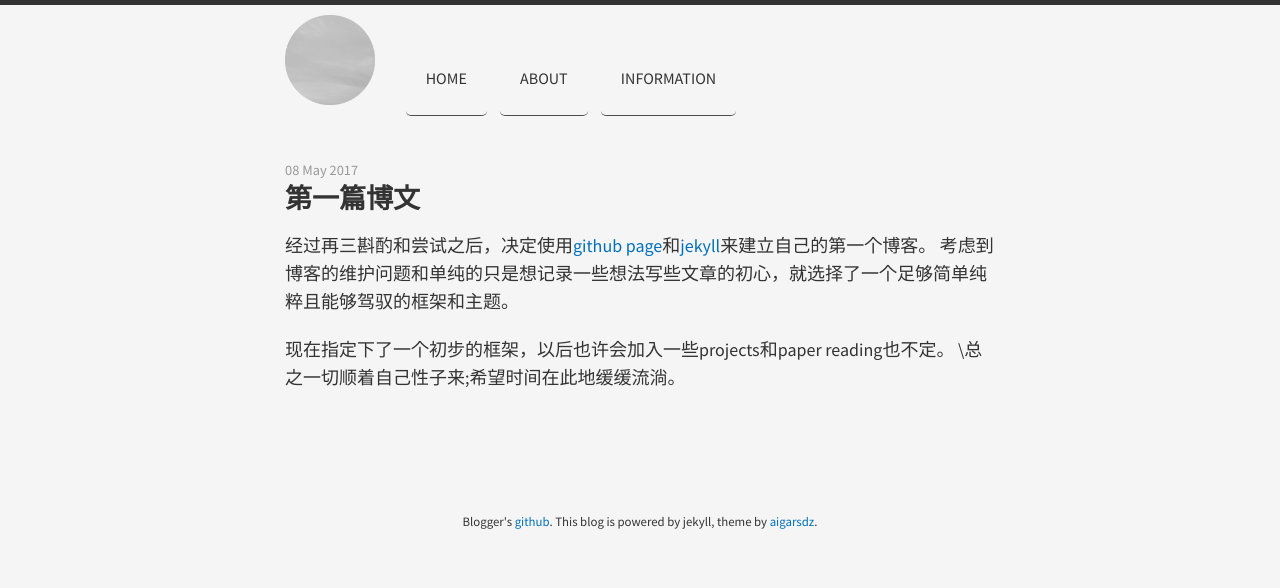
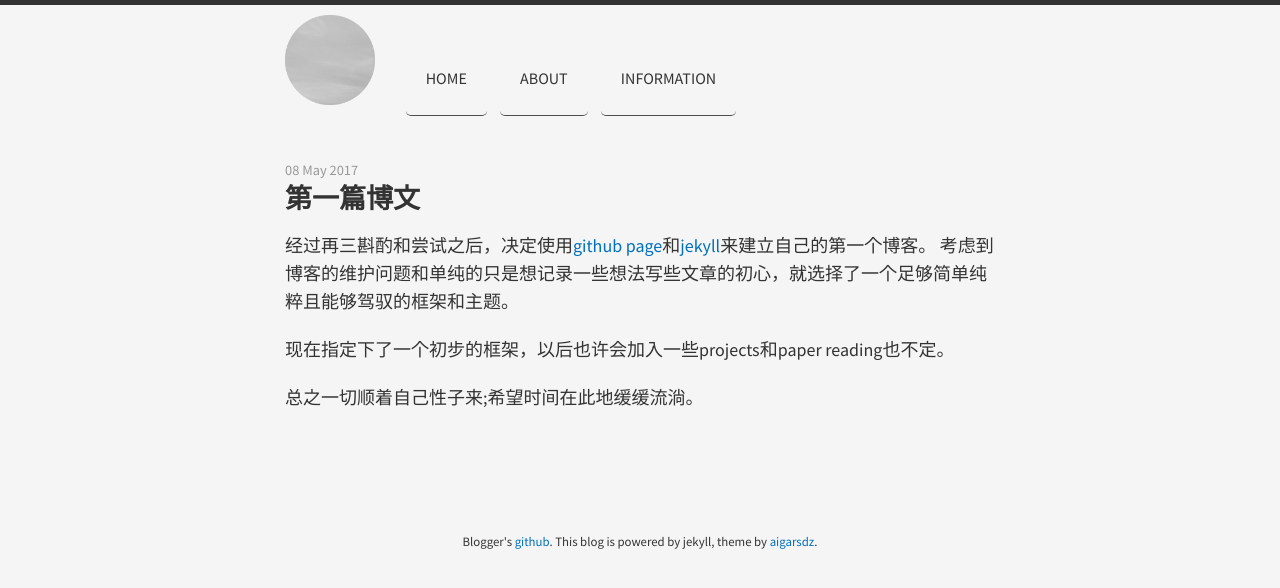
Before and after one commit to haozheji/old-webside, a Jekyll site: the page built from _posts/2017-05-08-First-post.md, in a window 1280 px wide. Shown: the top 588 px of the page. Built offline with Jekyll 4.4.1, drawn with Linux system fonts in a browser that asks for light colours; nearby versions of some CDN libraries.

```diff
--- a/_posts/2017-05-08-First-post.md
+++ b/_posts/2017-05-08-First-post.md
@@ -6,4 +6,5 @@ title: 第一篇博文
 考虑到博客的维护问题和单纯的只是想记录一些想法写些文章的初心，就选择了一个足够简单纯粹且能够驾驭的框架和主题。
 
 现在指定下了一个初步的框架，以后也许会加入一些projects和paper reading也不定。
-\\总之一切顺着自己性子来;希望时间在此地缓缓流淌。
+
+总之一切顺着自己性子来;希望时间在此地缓缓流淌。
```
Also changed, not shown: _posts/2017-05-08-git-push-save-pwd.md (added, +9 -0 lines).
